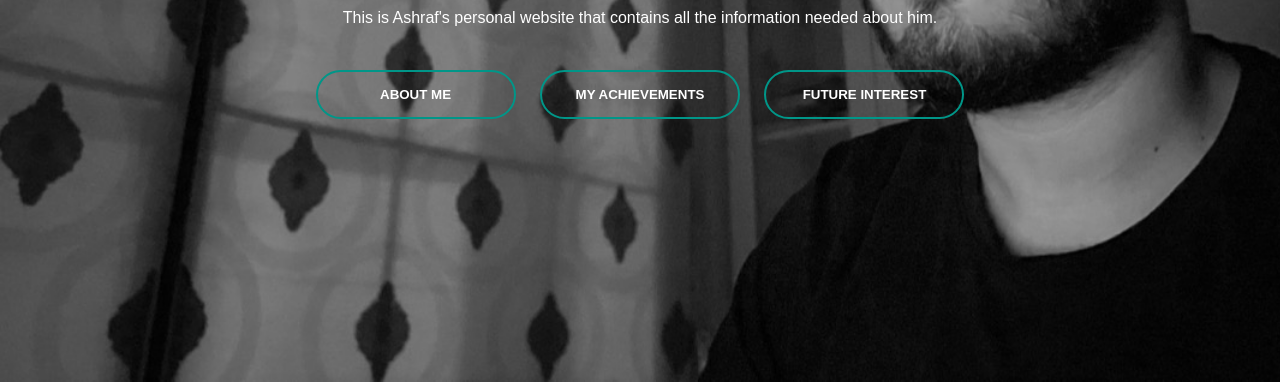
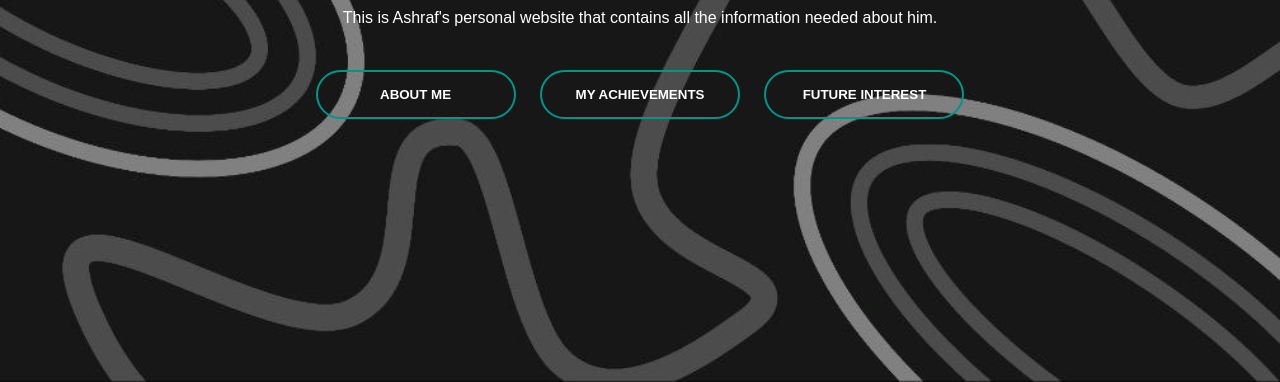
Before and after one commit to Ashraf-111/Ashraf-111.github.io, a plain HTML site: page index.html in a window 1280 px wide. Shown: the part 418-800 px from the top of the page. Drawn offline with nearby package versions, Linux system fonts and the light colour scheme.

Commit message:
Update CSS file.css

```diff
--- a/CSS file.css
+++ b/CSS file.css
@@ -69,7 +69,7 @@ body {
 .img {
     width: 100%;
     height: 100vh;
-    background-image: url(IMG_5317.jpg);
+    background-image: url(MyPic.jpg);
     background-size: cover;
     background-position: contain;
 }
```
